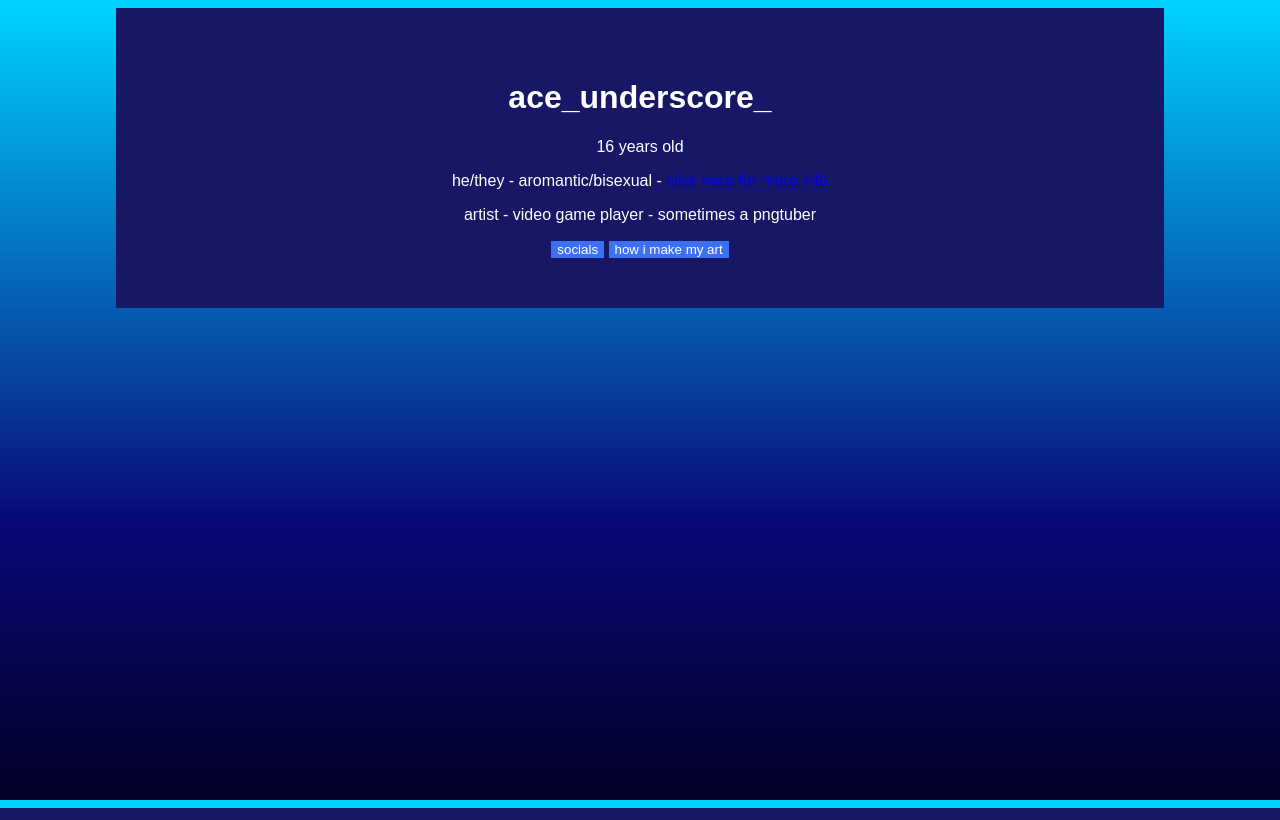
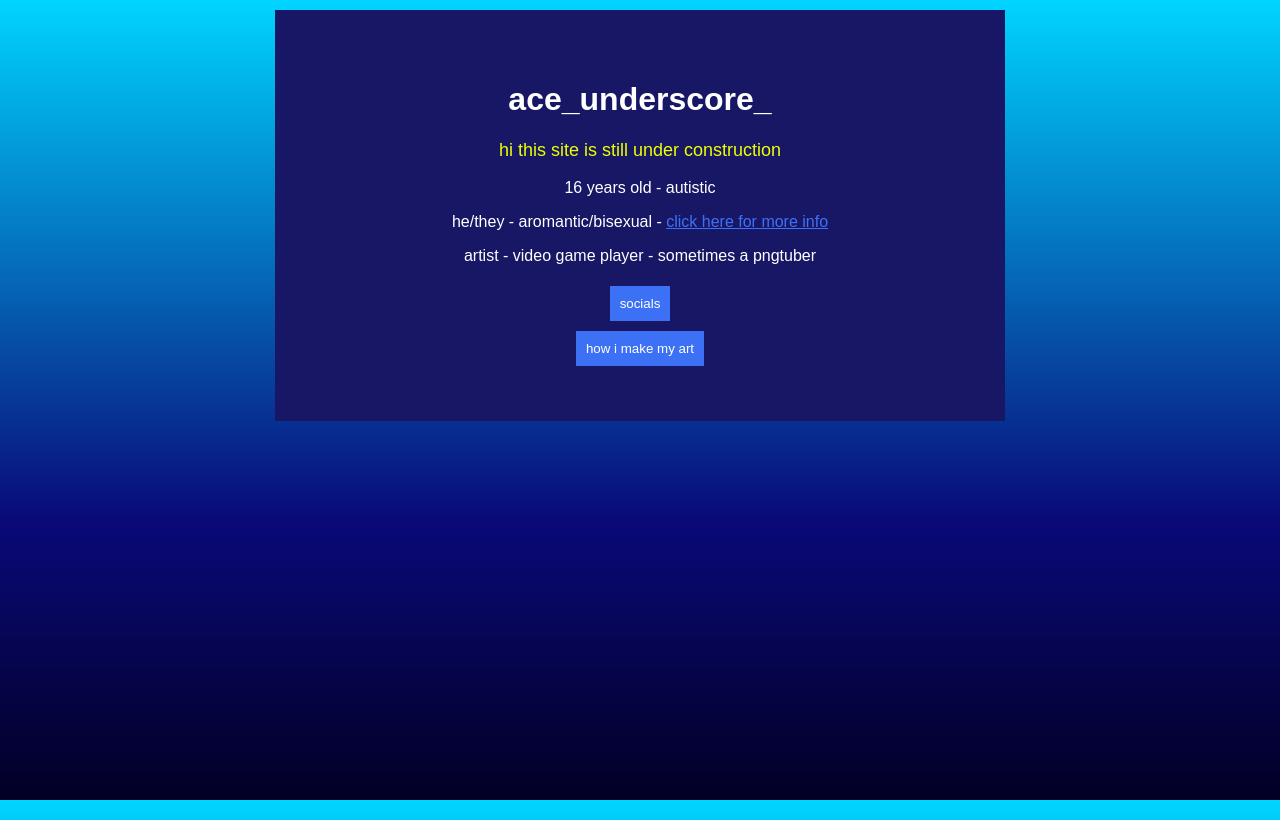
Before and after one commit to austinsanims/austinsanims.github.io, a PHP site: page / in a window 1280 px wide. Run offline with PHP 8.4, Linux system fonts and the light colour scheme.

Commit message:
Add files via upload

```diff
--- a/index.html
+++ b/index.html
@@ -3,14 +3,28 @@
     <head>
         <link rel="stylesheet" href="style.css">
     </head>
-    <body>
+    <script>
+        function toggleDiv(name) {
+            var x = document.getElementById(name)
+            if (x.style.display === "none") {
+                x.style.display = "block";
+            } else {
+                x.style.display = "none";
+            }
+        }
+        </script>
+    <body onload="toggleDiv('socials'); toggleDiv('art');">
         <div class="main">
             <h1>ace_underscore_</h1>
-            <p>16 years old</p>
+            <p class="alert">hi this site is still under construction</p>
+            <p>16 years old - autistic</p>
             <p>he/they - aromantic/bisexual - <a href="https://en.pronouns.page/@ace_underscore_">click here for more info</a></p>
             <p>artist - video game player - sometimes a pngtuber</p>
-            <button class="btn" onclick="showSocials()">socials</button>
-            <button class="btn" onclick="showArtProcess()">how i make my art</button>
+            <button class="btn" onclick="toggleDiv('socials')">socials</button>
+            <div class="inner1" id='socials'><a href="https://twitter.com/ace_underscore_">twitter</a> - <a href="https://wetdry.world/@ace_underscore">mastodon</a> - <a href="https://www.tumblr.com/ace-underscore">tumblr</a> - <a href="https://giko-ace.newgrounds.com/">newgrounds</a></div>
+            <br>
+            <button class="btn" onclick="toggleDiv('art')">how i make my art</button>
+            <div class="inner1" id='art'><p>i use mspaint and a mouse (Logitech G502 LIGHTSPEED Wireless)</p></div>
 
         </div>
     </body>
--- a/style.css
+++ b/style.css
@@ -13,17 +13,61 @@ body {
     background-attachment: fixed;
     font-family: Arial, sans-serif;
     color: white;
+    margin:0;
+    padding:10px;
 }
 .main {
     background-color:#171766;
-    width:75%;
+    width:50%;
     margin:auto;
     text-align: center;
     padding:50px;
+}
+.inner1 {
+    background-color:#2f274f;
+    width:75%;
+    margin-top:5px;
+    margin-bottom:5px;
+    margin-left:auto;
+    margin-right:auto;
+    text-align: center;
+    padding:10px;
+
+}
+.btn:hover {
+    font-family: Arial, sans-serif;
+    color: white;
+    background-color: #507ff6;
+    border: none;
+    padding:10px;
+    margin:5px;
+}
+.btn:active {
+    font-family: Arial, sans-serif;
+    color: white;
+    background-color: #303ebb;
+    border: none;
+    padding:10px;
+    margin:5px;
 }
 .btn {
     font-family: Arial, sans-serif;
     color: white;
     background-color: #3d71f5;
     border: none;
+    padding:10px;
+    margin:5px;
 }
+a:link {
+    color:#3d71f5;
+}
+a:visited {
+    color:#481bfe;
+}
+a:active {
+    color:#64adf7;
+}
+.alert {
+color: #eeff00;
+font-size: large;
+}
```
